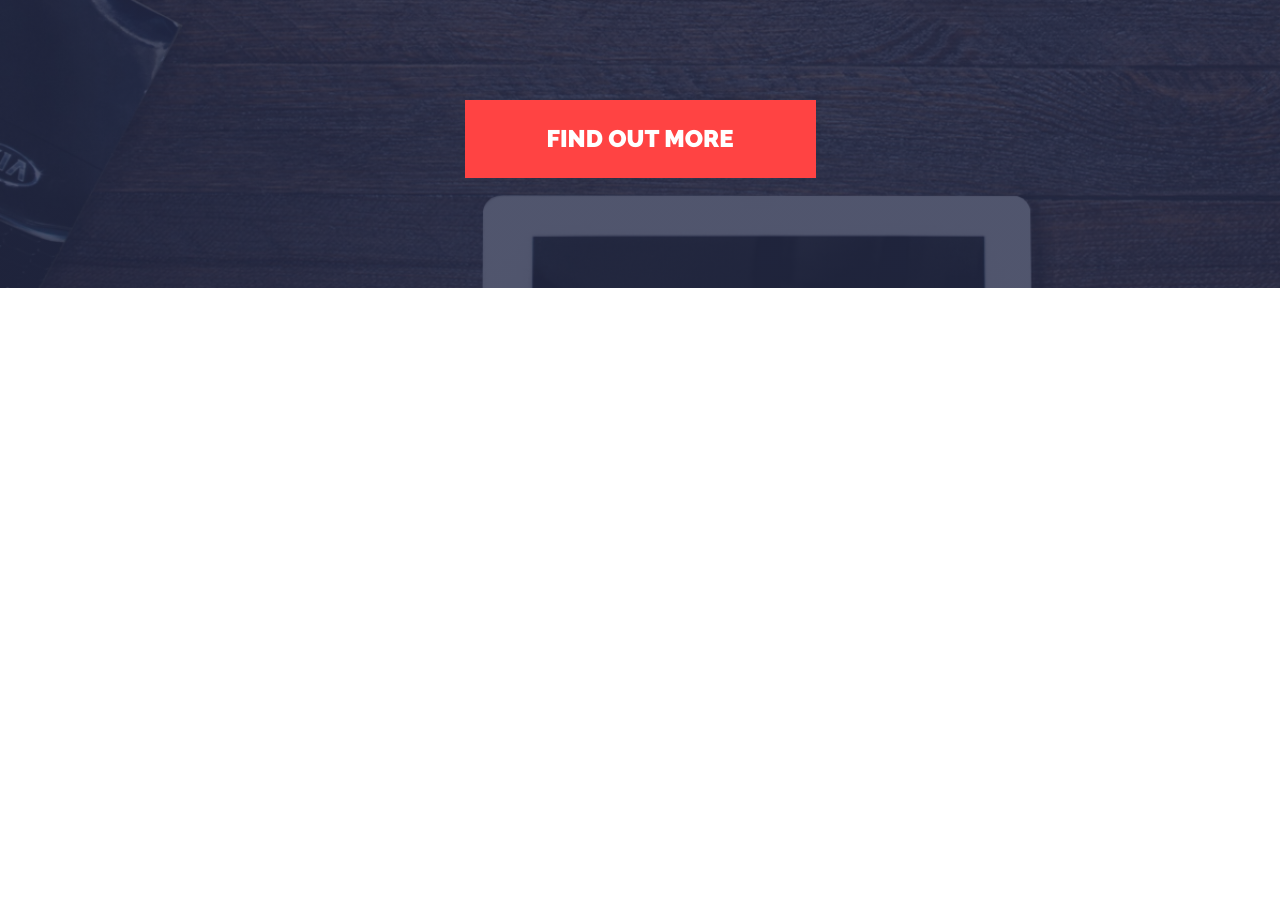
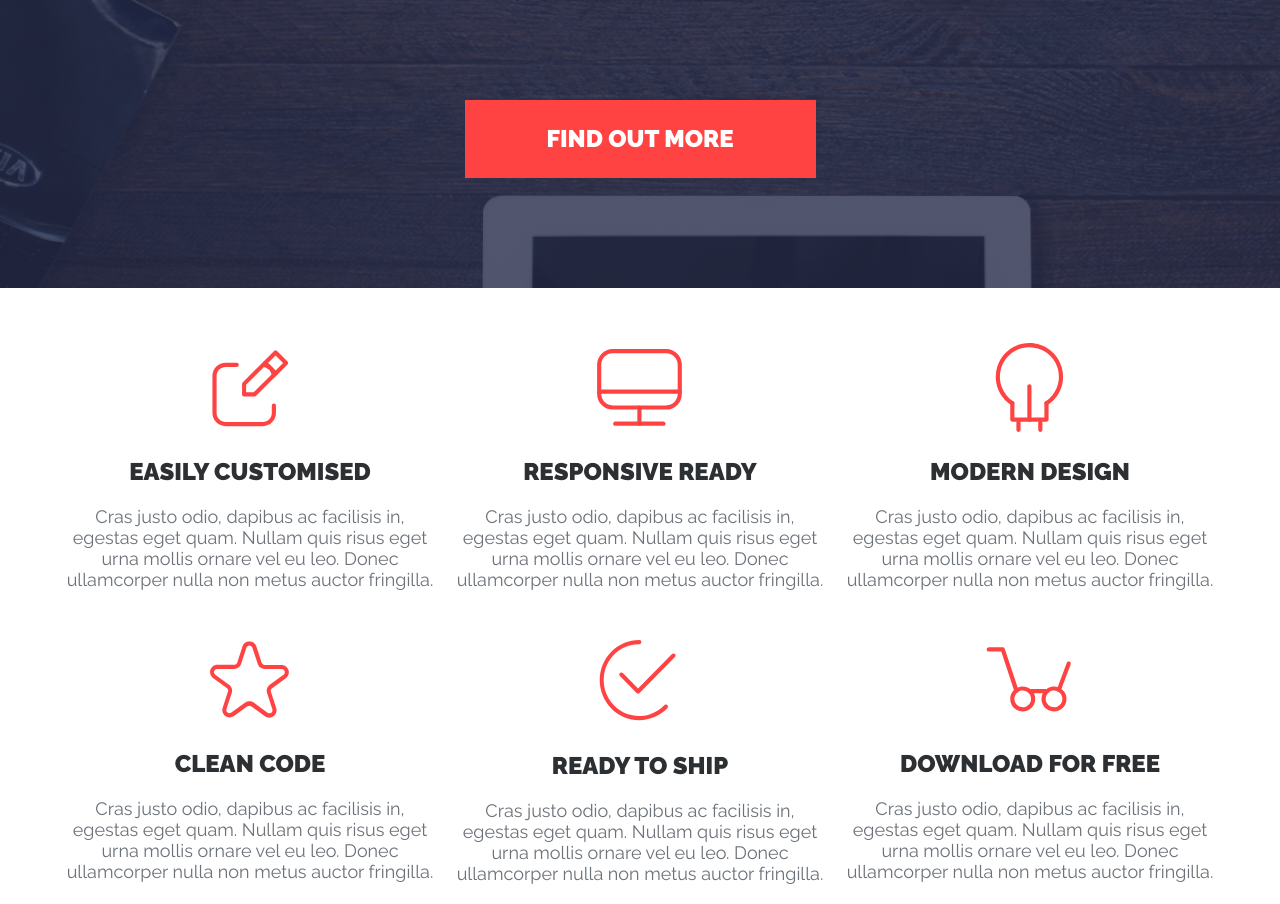
Before and after one commit to WoofWo0f/CourseWork, a website built with Parcel: page index.html in a window 1280 px wide. Shown: the part 512-1416 px from the top of the page. Before the commit the page ends 800 px from the top, so only its background shows below. Built offline with nearby package versions, Linux system fonts and the light colour scheme.

Commit message:
section 2 (advantages)

```diff
--- a/index.html
+++ b/index.html
@@ -9,6 +9,7 @@
     <title>ActiveBox</title>
   </head>
   <body>
+    <div class="wrapper">
       <header class="header">
         <div class="container">
           <div class="header-inner">
@@ -47,14 +48,109 @@
                 Your Favorite One Page Multi Purpose Template
               </h1>
               <h5 class="header-subtitle">
-              Lorem ipsum dolor sit amet, consectetur adipiscing elit. Praesent
-              commodo cursus magna vel scelerisque nisl consectetur et.
+                Lorem ipsum dolor sit amet, consectetur adipiscing elit.
+                Praesent commodo cursus magna vel scelerisque nisl consectetur
+                et.
               </h5>
               <button class="header-button button">Find Out More</button>
             </div>
           </div>
         </div>
       </header>
+      <main class="main">
+        <section class="advantages">
+          <div class="container">
+            <div class="advantages-grid">
+              <div class="advantages-item">
+                <picture
+                  ><img
+                    class="advantages-icon"
+                    src="images/icons/icon_1.svg"
+                    alt="icon"
+                /></picture>
+                <h4 class="advantages-title">Easily Customised</h4>
+                <p class="advantages-description">
+                  Cras justo odio, dapibus ac facilisis in, egestas eget quam.
+                  Nullam quis risus eget urna mollis ornare vel eu leo. Donec
+                  ullamcorper nulla non metus auctor fringilla.
+                </p>
+              </div>
+              <div class="advantages-item">
+                <picture
+                  ><img
+                    class="advantages-icon"
+                    src="images/icons/icon_2.svg"
+                    alt="icon"
+                /></picture>
+                <h4 class="advantages-title">Responsive Ready</h4>
+                <p class="advantages-description">
+                  Cras justo odio, dapibus ac facilisis in, egestas eget quam.
+                  Nullam quis risus eget urna mollis ornare vel eu leo. Donec
+                  ullamcorper nulla non metus auctor fringilla.
+                </p>
+              </div>
+              <div class="advantages-item">
+                <picture
+                  ><img
+                    class="advantages-icon"
+                    src="images/icons/icon_3.svg"
+                    alt="icon"
+                /></picture>
+                <h4 class="advantages-title">Modern Design</h4>
+                <p class="advantages-description">
+                  Cras justo odio, dapibus ac facilisis in, egestas eget quam.
+                  Nullam quis risus eget urna mollis ornare vel eu leo. Donec
+                  ullamcorper nulla non metus auctor fringilla.
+                </p>
+              </div>
+              <div class="advantages-item">
+                <picture
+                  ><img
+                    class="advantages-icon"
+                    src="images/icons/icon_4.svg"
+                    alt="icon"
+                /></picture>
+                <h4 class="advantages-title">Clean Code</h4>
+                <p class="advantages-description">
+                  Cras justo odio, dapibus ac facilisis in, egestas eget quam.
+                  Nullam quis risus eget urna mollis ornare vel eu leo. Donec
+                  ullamcorper nulla non metus auctor fringilla.
+                </p>
+              </div>
+              <div class="advantages-item">
+                <picture
+                  ><img
+                    class="advantages-icon"
+                    src="images/icons/icon_5.svg"
+                    alt="icon"
+                /></picture>
+                <h4 class="advantages-title">Ready to Ship</h4>
+                <p class="advantages-description">
+                  Cras justo odio, dapibus ac facilisis in, egestas eget quam.
+                  Nullam quis risus eget urna mollis ornare vel eu leo. Donec
+                  ullamcorper nulla non metus auctor fringilla.
+                </p>
+              </div>
+              <div class="advantages-item">
+                <picture
+                  ><img
+                    class="advantages-icon"
+                    src="images/icons/icon_6.svg"
+                    alt="icon"
+                /></picture>
+                <h4 class="advantages-title">Download for Free</h4>
+                <p class="advantages-description">
+                  Cras justo odio, dapibus ac facilisis in, egestas eget quam.
+                  Nullam quis risus eget urna mollis ornare vel eu leo. Donec
+                  ullamcorper nulla non metus auctor fringilla.
+                </p>
+              </div>
+            </div>
+          </div>
+        </section>
+      </main>
+      <footer class="footer"></footer>
+    </div>
     <script src="js/index.js"></script>
   </body>
 </html>
--- /dev/null
+++ b/scss/blocks/_advantages.scss
@@ -0,0 +1,60 @@
+.advantages {
+  margin-top: 30px;
+  &-grid {
+    display: grid;
+    grid-template-columns: repeat(3, 1fr);
+    grid-template-rows: repeat(auto, auto);
+  }
+  &-item {
+    padding: 20px 10px;
+    display: flex;
+    flex-direction: column;
+    gap: 20px;
+    align-items: center;
+    text-align: center;
+  }
+  &-icon {
+    width: calc(75% + 3vw);
+    height: auto;
+  }
+  &-title {
+    font-weight: 900;
+    font-size: 24px;
+    line-height: 28px;
+    text-transform: uppercase;
+    color: #2d3033;
+  }
+  &-description {
+    font-size: 18px;
+    line-height: 21px;
+    color: #6c7279;
+  }
+}
+@media (max-width: 1024px) {
+  .advantages {
+    &-title {
+      font-size: 18px;
+      line-height: 21px;
+    }
+    &-description {
+      font-size: 14px;
+      line-height: 16px;
+    }
+  }
+}
+@media (max-width: 767px) {
+  .advantages {
+    &-grid {
+      display: grid;
+      grid-template-columns: repeat(2, 1fr);
+    }
+  }
+}
+@media (max-width: 500px) {
+  .advantages {
+    &-grid {
+      display: grid;
+      grid-template-columns: repeat(1, 1fr);
+    }
+  }
+}
--- a/scss/style.scss
+++ b/scss/style.scss
@@ -5,3 +5,4 @@
 
 //------blocks------//
 @import "./blocks/header";
+@import "./blocks/advantages";
```
Also changed, not shown: css/style.css, css/style.min.css. Lines whose indentation alone changed are shown as unchanged.
